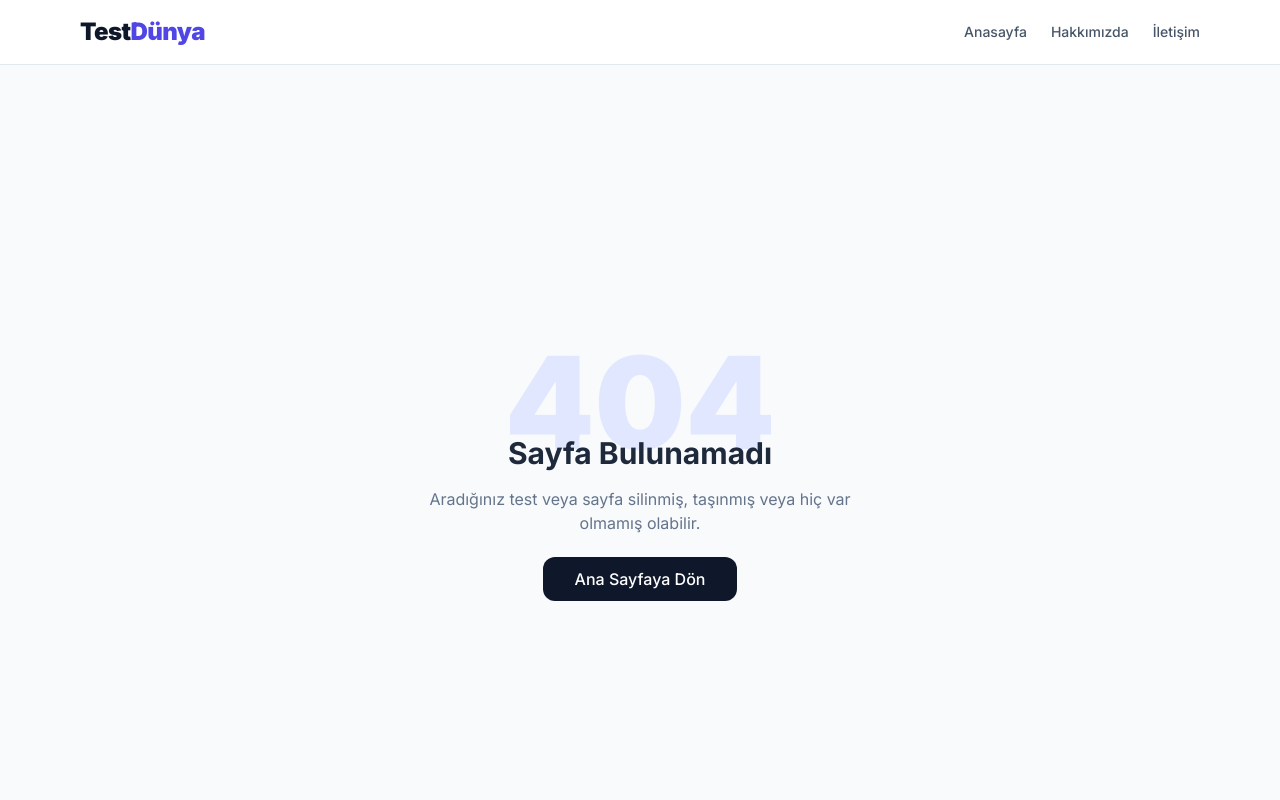
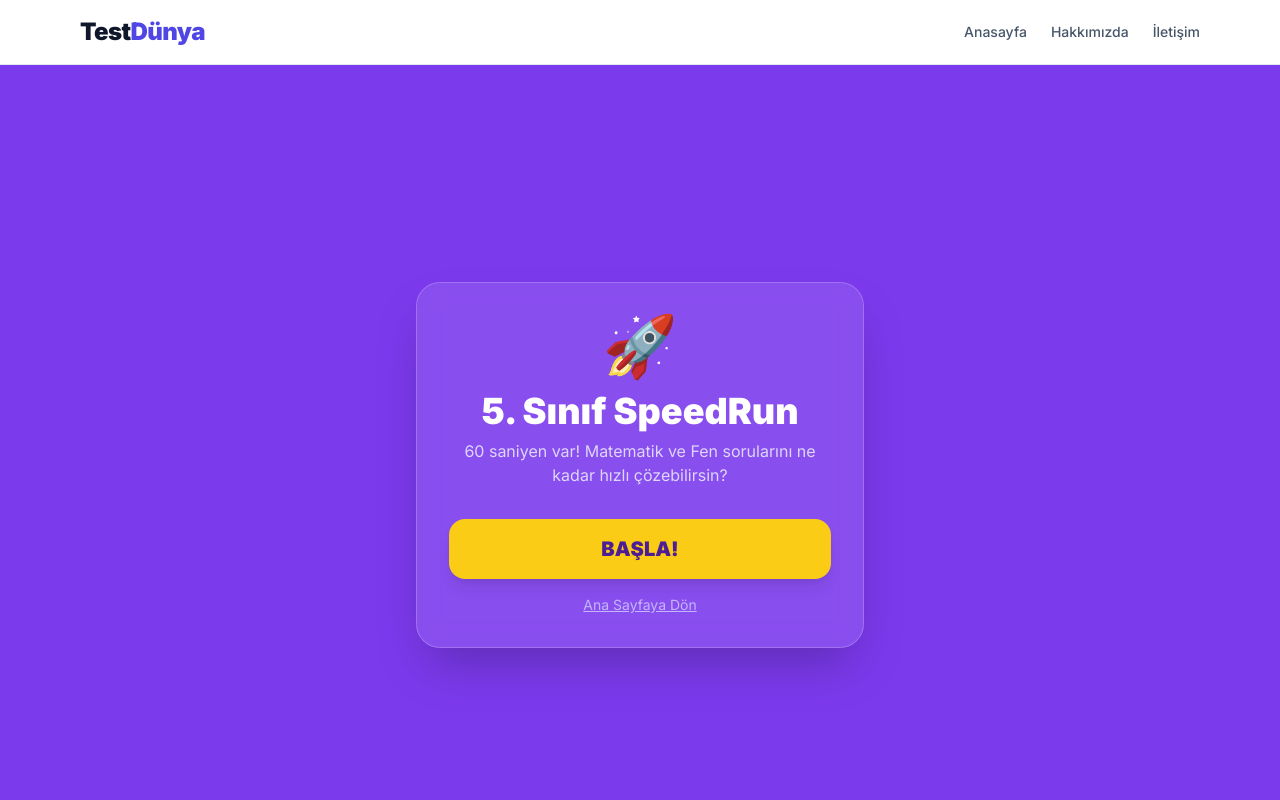
Before and after one commit to kuarkcoin/testdunya, a Next.js app: page /grade5-speedrun in a window 1280 px wide. Before the commit this address had no page. Shown: the top 800 px of the page. Built offline with nearby package versions, Linux system fonts and the light colour scheme.

Commit message:
Create grade5-speedrun/page.tsx

```diff
--- /dev/null
+++ b/app/grade5-speedrun/page.tsx
@@ -0,0 +1,169 @@
+'use client';
+
+import React, { useState, useEffect, useCallback } from 'react';
+import Link from 'next/link';
+import { speedRunQuestions, SpeedQuestion } from '../data/grade5_speedrun_data';
+
+// Diziyi karıştıran yardımcı fonksiyon
+function shuffleArray<T>(array: T[]): T[] {
+  const newArr = [...array];
+  for (let i = newArr.length - 1; i > 0; i--) {
+    const j = Math.floor(Math.random() * (i + 1));
+    [newArr[i], newArr[j]] = [newArr[j], newArr[i]];
+  }
+  return newArr;
+}
+
+export default function Grade5SpeedRun() {
+  const [gameState, setGameState] = useState<'menu' | 'playing' | 'gameover'>('menu');
+  const [questions, setQuestions] = useState<SpeedQuestion[]>([]);
+  const [currentIndex, setCurrentIndex] = useState(0);
+  const [score, setScore] = useState(0);
+  const [timeLeft, setTimeLeft] = useState(60); // 60 Saniye Süre
+
+  // Oyunu Başlat
+  const startGame = () => {
+    // Soruları karıştır ve seçeneklerini de karıştır
+    const shuffledQs = shuffleArray(speedRunQuestions).map(q => ({
+      ...q,
+      options: shuffleArray(q.options)
+    }));
+
+    setQuestions(shuffledQs);
+    setCurrentIndex(0);
+    setScore(0);
+    setTimeLeft(60);
+    setGameState('playing');
+  };
+
+  // Zamanlayıcı
+  useEffect(() => {
+    if (gameState !== 'playing') return;
+
+    if (timeLeft <= 0) {
+      setGameState('gameover');
+      return;
+    }
+
+    const timer = setInterval(() => {
+      setTimeLeft((prev) => prev - 1);
+    }, 1000);
+
+    return () => clearInterval(timer);
+  }, [timeLeft, gameState]);
+
+  // Cevap Verme
+  const handleAnswer = (selectedOption: string) => {
+    const currentQ = questions[currentIndex];
+
+    if (selectedOption === currentQ.answer) {
+      setScore((prev) => prev + 10); // Doğru cevap +10 Puan
+    } else {
+      setScore((prev) => Math.max(0, prev - 5)); // Yanlış cevap -5 Puan (Ceza)
+    }
+
+    // Sonraki soruya geç, eğer bittiyse başa dön (Sonsuz döngü için)
+    if (currentIndex < questions.length - 1) {
+      setCurrentIndex((prev) => prev + 1);
+    } else {
+      // Sorular biterse yeniden karıştırıp devam et
+      setQuestions(shuffleArray(speedRunQuestions));
+      setCurrentIndex(0);
+    }
+  };
+
+  return (
+    <div className="min-h-screen bg-violet-600 flex flex-col items-center justify-center p-4 text-white">
+
+      {/* --- MENU EKRANI --- */}
+      {gameState === 'menu' && (
+        <div className="text-center max-w-md w-full bg-white/10 backdrop-blur-md p-8 rounded-3xl border border-white/20 shadow-2xl">
+          <div className="text-6xl mb-4">🚀</div>
+          <h1 className="text-4xl font-black mb-2">5. Sınıf SpeedRun</h1>
+          <p className="text-violet-200 mb-8">60 saniyen var! Matematik ve Fen sorularını ne kadar hızlı çözebilirsin?</p>
+
+          <button
+            onClick={startGame}
+            className="w-full py-4 bg-yellow-400 hover:bg-yellow-300 text-violet-900 font-black text-xl rounded-2xl shadow-lg transform transition active:scale-95"
+          >
+            BAŞLA!
+          </button>
+
+          <Link href="/" className="block mt-4 text-sm text-violet-300 hover:text-white underline">
+            Ana Sayfaya Dön
+          </Link>
+        </div>
+      )}
+
+      {/* --- OYUN EKRANI --- */}
+      {gameState === 'playing' && (
+        <div className="w-full max-w-lg">
+          {/* Üst Bilgi Barı */}
+          <div className="flex justify-between items-center mb-6">
+            <div className="bg-black/30 px-4 py-2 rounded-xl font-bold font-mono text-2xl">
+              Skor: <span className="text-yellow-400">{score}</span>
+            </div>
+            <div className={`text-3xl font-black font-mono ${timeLeft <= 10 ? 'text-red-400 animate-pulse' : 'text-white'}`}>
+              00:{timeLeft < 10 ? `0${timeLeft}` : timeLeft}
+            </div>
+          </div>
+
+          {/* Soru Kartı */}
+          <div className="bg-white text-slate-900 rounded-3xl p-6 shadow-2xl mb-4 min-h-[200px] flex flex-col justify-center items-center text-center relative overflow-hidden">
+            <div className="absolute top-0 left-0 w-full h-2 bg-slate-100">
+              <div
+                className="h-full bg-yellow-400 transition-all duration-300 ease-linear"
+                style={{ width: `${(timeLeft / 60) * 100}%` }}
+              />
+            </div>
+            <span className="text-xs font-bold uppercase tracking-widest text-slate-400 mb-2">
+              {questions[currentIndex].category}
+            </span>
+            <h2 className="text-2xl font-bold leading-tight">
+              {questions[currentIndex].question}
+            </h2>
+          </div>
+
+          {/* Seçenekler */}
+          <div className="grid grid-cols-2 gap-3">
+            {questions[currentIndex].options.map((opt, idx) => (
+              <button
+                key={idx}
+                onClick={() => handleAnswer(opt)}
+                className="py-4 px-2 bg-white/20 hover:bg-white/40 border-2 border-white/30 rounded-xl font-bold text-lg transition-all active:scale-95"
+              >
+                {opt}
+              </button>
+            ))}
+          </div>
+        </div>
+      )}
+
+      {/* --- GAMEOVER EKRANI --- */}
+      {gameState === 'gameover' && (
+        <div className="text-center max-w-md w-full bg-white text-slate-900 p-8 rounded-3xl shadow-2xl animate-in zoom-in duration-300">
+          <div className="text-6xl mb-2">🏁</div>
+          <h2 className="text-3xl font-black mb-1">Süre Bitti!</h2>
+          <p className="text-slate-500 mb-6">İyi iş çıkardın.</p>
+
+          <div className="bg-slate-100 p-6 rounded-2xl mb-6">
+            <div className="text-sm text-slate-500 uppercase font-bold">Toplam Skor</div>
+            <div className="text-5xl font-black text-violet-600">{score}</div>
+          </div>
+
+          <div className="space-y-3">
+            <button
+              onClick={startGame}
+              className="w-full py-4 bg-violet-600 hover:bg-violet-700 text-white font-bold rounded-xl transition"
+            >
+              Tekrar Dene ↻
+            </button>
+            <Link href="/" className="block py-4 bg-slate-200 hover:bg-slate-300 text-slate-700 font-bold rounded-xl transition">
+              Ana Sayfa
+            </Link>
+          </div>
+        </div>
+      )}
+    </div>
+  );
+}
```
